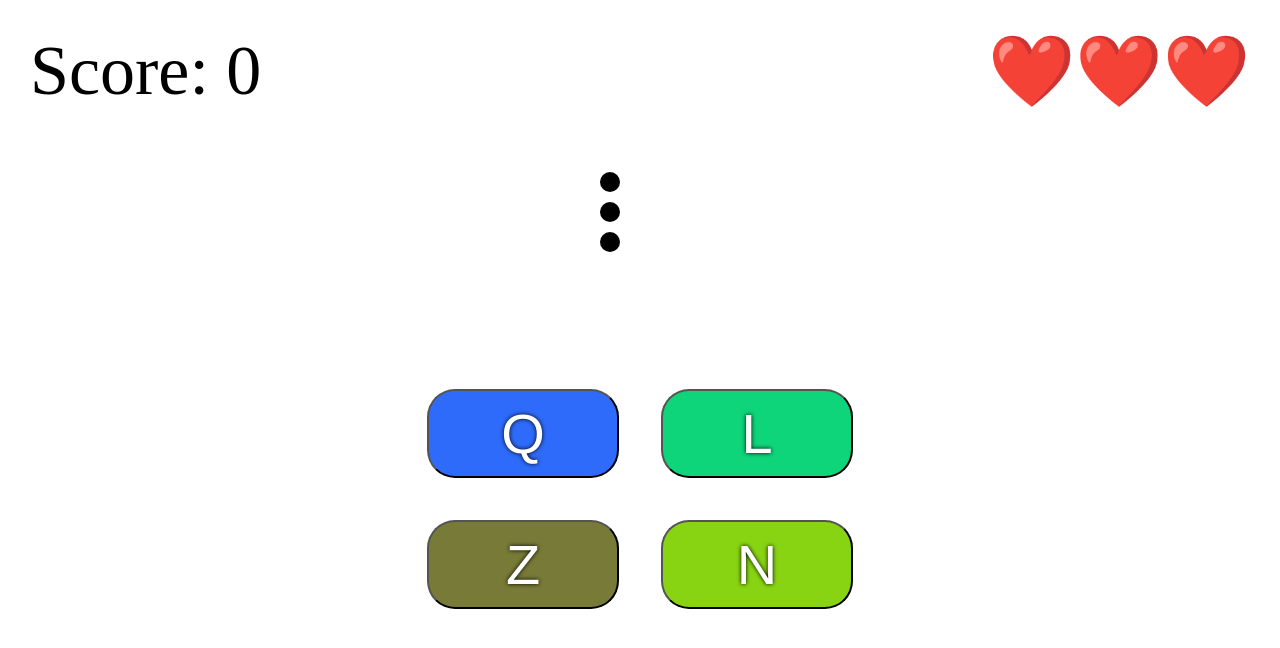
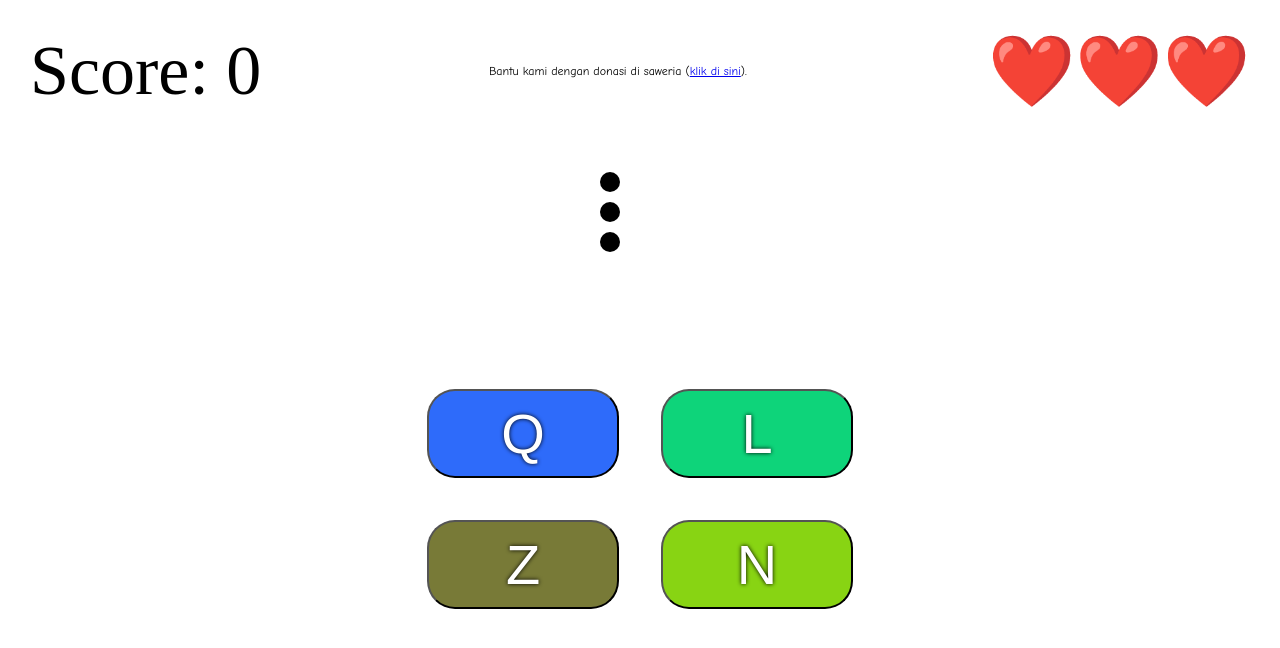
Before and after one commit to swrdfgd/BraillePractice, a plain HTML site: page index.html in a window 1280 px wide. Drawn offline with nearby package versions, Linux system fonts and the light colour scheme.

Commit message:
Add files via upload

```diff
--- a/index.html
+++ b/index.html
@@ -23,6 +23,9 @@
   <tr>
     <td>
       Score: <span id="skor">0</span>
+    </td>
+	<td>
+    <div style="font-size: 12px; font-family: 'Comic Sans MS', cursive, sans-serif; text-align: center;">Bantu kami dengan donasi di saweria (<a href="https://saweria.co/kindknow" target="_blank">klik di sini</a>).</div>
     </td>
     <td align="right">
       <span id="hati">❤️❤️❤️</span>
```
